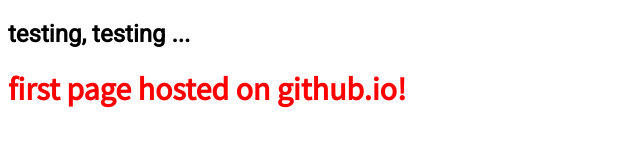
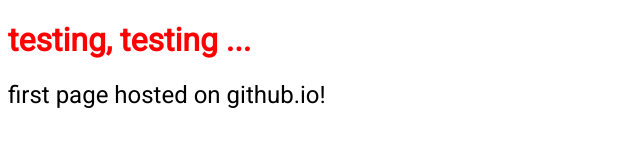
Before and after one commit to 79m/79m, a plain HTML site: page index.html in a window 1280 px wide. Shown: the whole page, without its empty margins (0-640 px from the left). Drawn offline with Linux system fonts and the light colour scheme.

Commit message:
playing with fonts

```diff
--- a/index.html
+++ b/index.html
@@ -5,7 +5,7 @@
 <link rel="stylesheet" type = "text/css" href = 'styles/css/style.css'>
 </head>
 <body>
-<h2> testing, testing ... </h1>
-<h1> first page hosted on github.io! </h1>
+<h1> testing, testing ... </h1>
+<h2> first page hosted on github.io! </h1>
 </body>
 </html>
--- a/styles/css/style.css
+++ b/styles/css/style.css
@@ -1,8 +1,9 @@
 h1{
 	color: red;
-	font-family: 'Source Sans Pro', sans-serif;
+	font-family: 'Roboto', sans-serif;
 }
 h2{
 	color:black;
 	font-family: 'Roboto', sans-serif;
+	font-weight: 300;
 }
```
